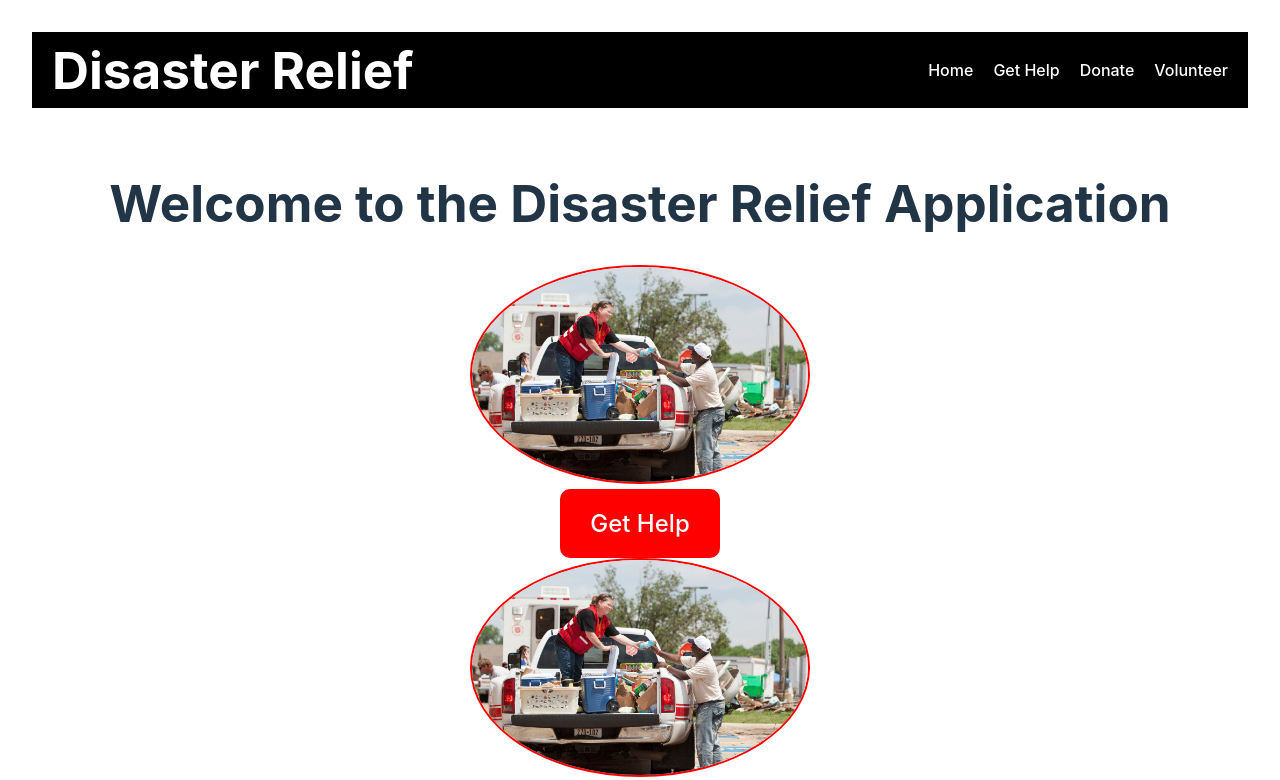
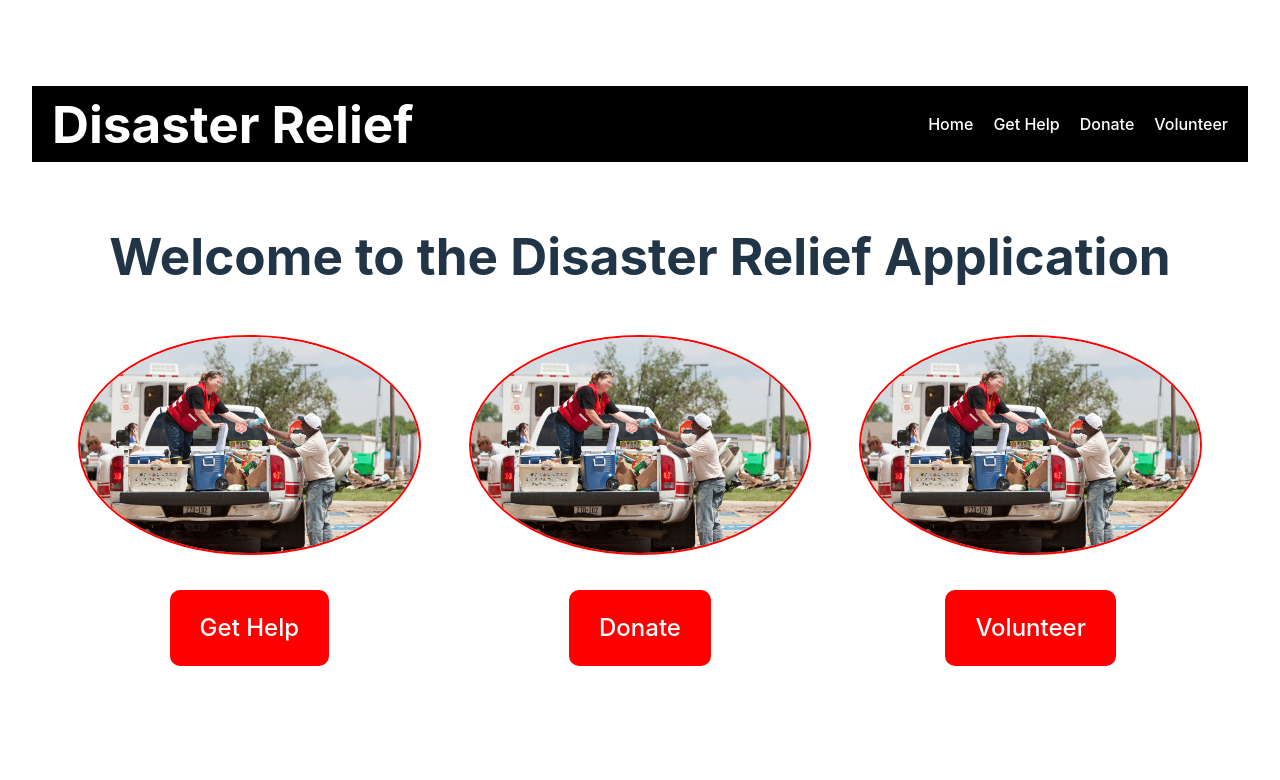
Before and after one commit to amoriss/ReactDisasterRelief, a React (Vite) app in the folder reactdisasterrelief.client/: page / in a window 1280 px wide. Shown: the top 780 px of the page. Built offline with nearby package versions, Linux system fonts and the light colour scheme.

Commit message:
image layout on home page is horizontal

```diff
--- a/reactdisasterrelief.client/src/components/Home.css
+++ b/reactdisasterrelief.client/src/components/Home.css
@@ -2,24 +2,31 @@ body {
 }
 
 .home-container {
+    display: flex;
+    flex-direction: column;
     text-align: center;
     padding: 2rem;
 }
 
-.image-grid {
+.image-container {
     display: flex;
     justify-content: center;
-    flex-wrap: wrap;
+    gap: 20px;
 }
+
 
 .image-item {
     margin: 1rem;
+    text-align: center;
+    align-items: center;
+    display: flex;
+    flex-direction: column;
 
 }
 
 img {
-    width: 30%;
-    height: 30%;
+    width: 100%;
+    height: 100%;
     border-radius: 50%;
     object-fit: cover;
     border: 2px solid black;
@@ -34,7 +41,7 @@ img-item:hover{
     padding: 20px 30px;
     border-radius: 10px;
     font-size: 24px;
-   margin-top: 35px;
+    margin-top: 35px;
 }
 
 .home-button:hover {
--- a/reactdisasterrelief.client/src/components/Home.jsx
+++ b/reactdisasterrelief.client/src/components/Home.jsx
@@ -5,21 +5,23 @@ function Home() {
     return (
         <div className="home-container">
             <h1>Welcome to the Disaster Relief Application</h1>
+            <div className="image-container">
             <div className="image-item">
-                <img src={getHelpImage} alt="Get Help" />
+                    <img src={getHelpImage} alt="Get Help" />
+                    <Link to="/get-help" className="home-button">Get Help</Link>
+            </div>
+
+            <div className="image-item">
+                    <img src={getHelpImage} alt="Donate" />
+                    <Link to="/donate" className="home-button">Donate</Link>
+            </div>
+
+            <div className="image-item">
+                    <img src={getHelpImage} alt="Volunteer" />
+                    <Link to="/volunteer" className="home-button">Volunteer</Link>
+            </div>
 
             </div>
-            <Link to="/get-help" className="home-button">Get Help</Link>
-            <div className="image-item">
-                <img src={getHelpImage} alt="Get Help" />
-
-            </div>
-            <Link to="/donate" className="home-button">Donate</Link>
-            <div className="image-item">
-                <img src={getHelpImage} alt="Get Help" />
-
-            </div>
-            <Link to="/volunteer" className="home-button">Volunteer</Link>
         </div>
     );
 }
```
